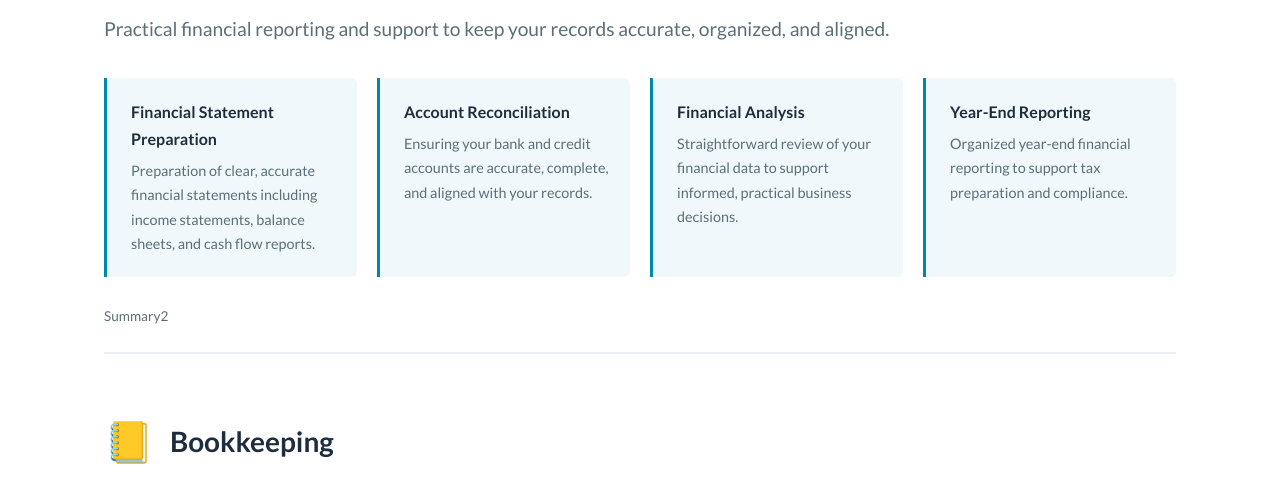
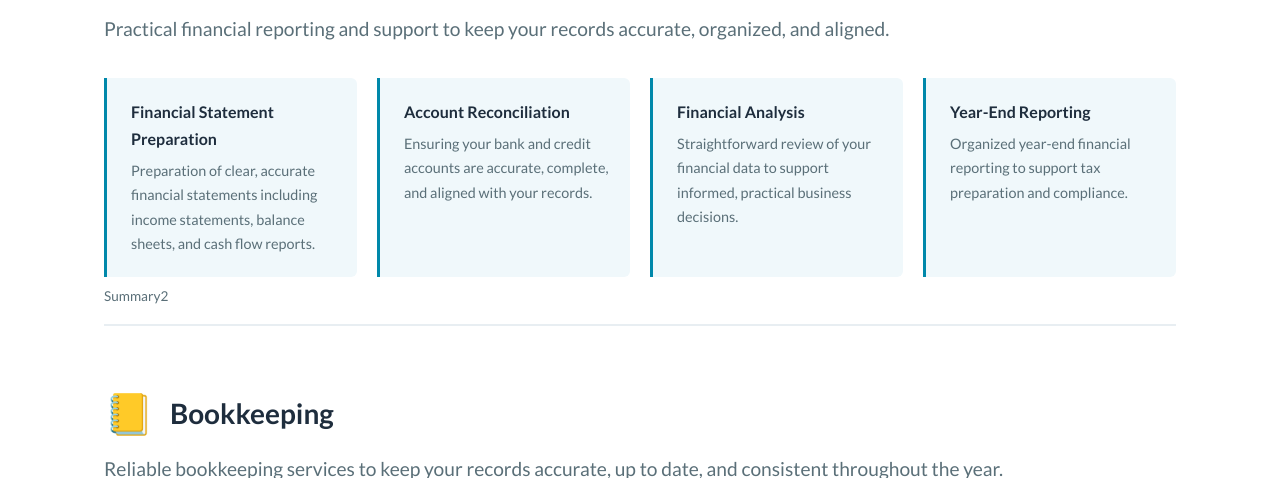
Before and after one commit to BigDumbYak-Git/abpswebsite, an Eleventy site: page src/services.njk in a window 1280 px wide. Shown: the part 484-962 px from the top of the page. Built offline with nearby package versions, Linux system fonts and the light colour scheme; Eleventy itself is replaced by a stand-in of ours; files that its build step writes are made by us from their sources.

Commit message:
Update services.njk

```diff
--- a/src/services.njk
+++ b/src/services.njk
@@ -30,11 +30,11 @@ description: "Accounting, bookkeeping, and tax preparation services for individu
           <p>{{ item.description }}</p>
         </div>
         {% endfor %}
-        <div class="service-section-summary">
-          {% if cat.summary2 %}
-          <p>{{ cat.summary2 }}</p>
-          {% endif %}
-        </div>
+      </div>
+      <div class="service-section-summary">
+        {% if cat.summary2 %}
+        <p>{{ cat.summary2 }}</p>
+        {% endif %}
       </div>
     </div>
     {% if not loop.last %}
```
